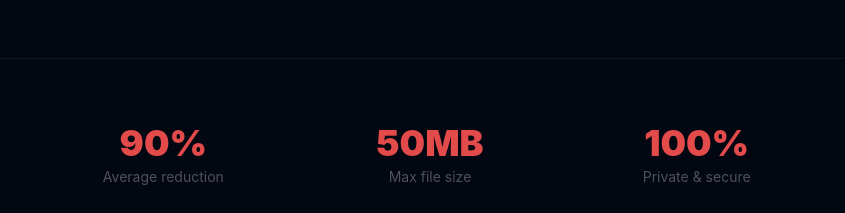
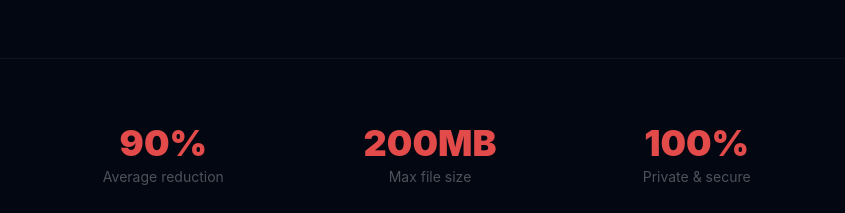
Before and after one commit to jxzix/pdfsmash-web, a Next.js app: page / in a window 1280 px wide. Shown: the part 880-1093 px from the top of the page, without its empty margins (210-1055 px from the left). Built offline with nearby package versions, Linux system fonts and the light colour scheme.

Commit message:
feat: update 200MB limit text

```diff
--- a/app/page.tsx
+++ b/app/page.tsx
@@ -45,7 +45,7 @@ export default function Home() {
         <div className="max-w-3xl mx-auto grid grid-cols-3 gap-8 text-center">
           {[
             { num: '90%', label: 'Average reduction' },
-            { num: '50MB', label: 'Max file size' },
+            { num: '200MB', label: 'Max file size' },
             { num: '100%', label: 'Private & secure' },
           ].map(({ num, label }) => (
             <div key={label}>
@@ -61,7 +61,7 @@ export default function Home() {
         <h2 className="text-white font-bold text-3xl text-center mb-12">How it works</h2>
         <div className="grid sm:grid-cols-3 gap-6">
           {[
-            { step: '01', title: 'Upload', desc: 'Drag & drop your PDF or click to select. Up to 50 MB.' },
+            { step: '01', title: 'Upload', desc: 'Drag & drop your PDF or click to select. Up to 200 MB.' },
             { step: '02', title: 'Compress', desc: 'We use Ghostscript to shrink images, fonts, and metadata.' },
             { step: '03', title: 'Download', desc: 'Get your smaller PDF instantly. No email, no account.' },
           ].map(({ step, title, desc }) => (
```
